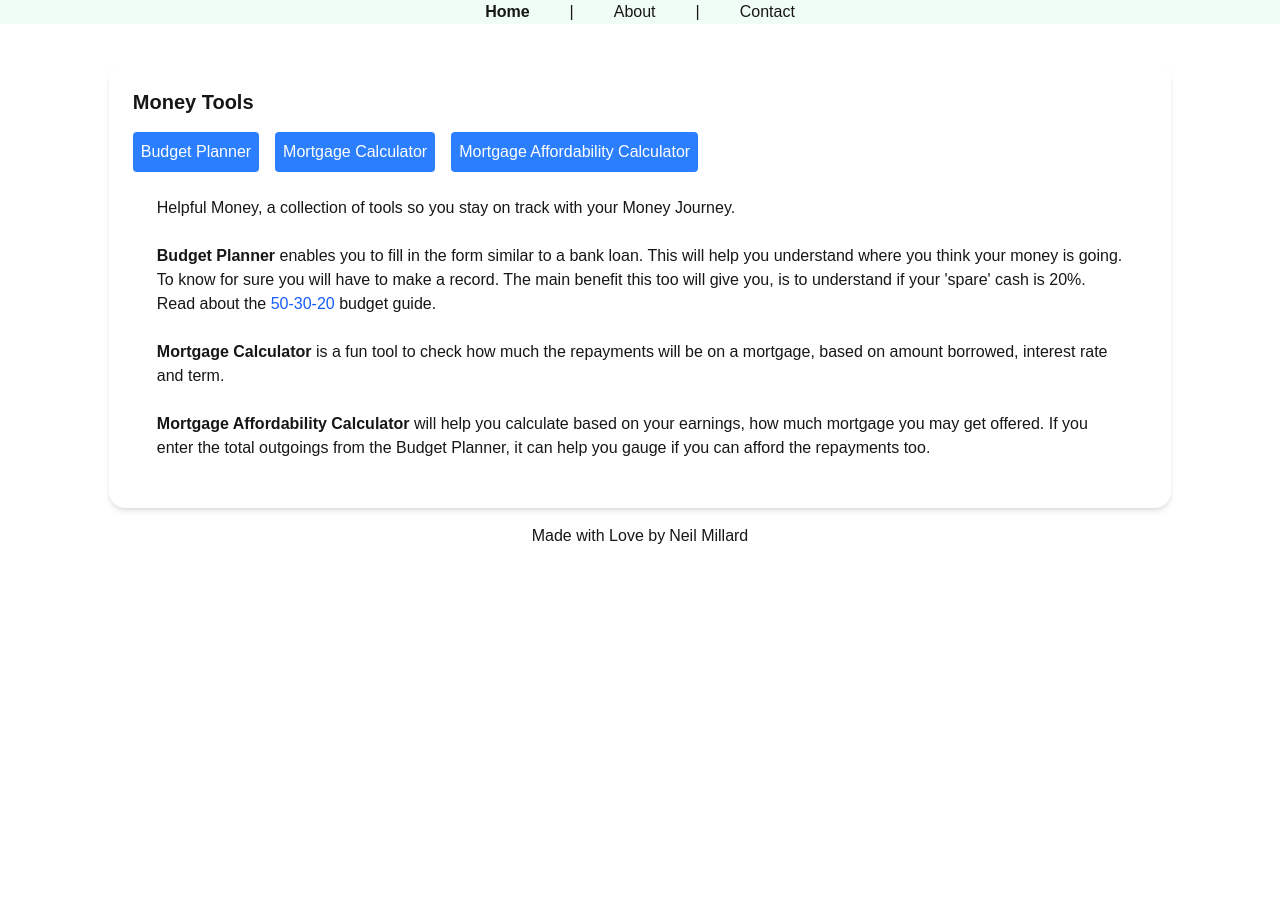
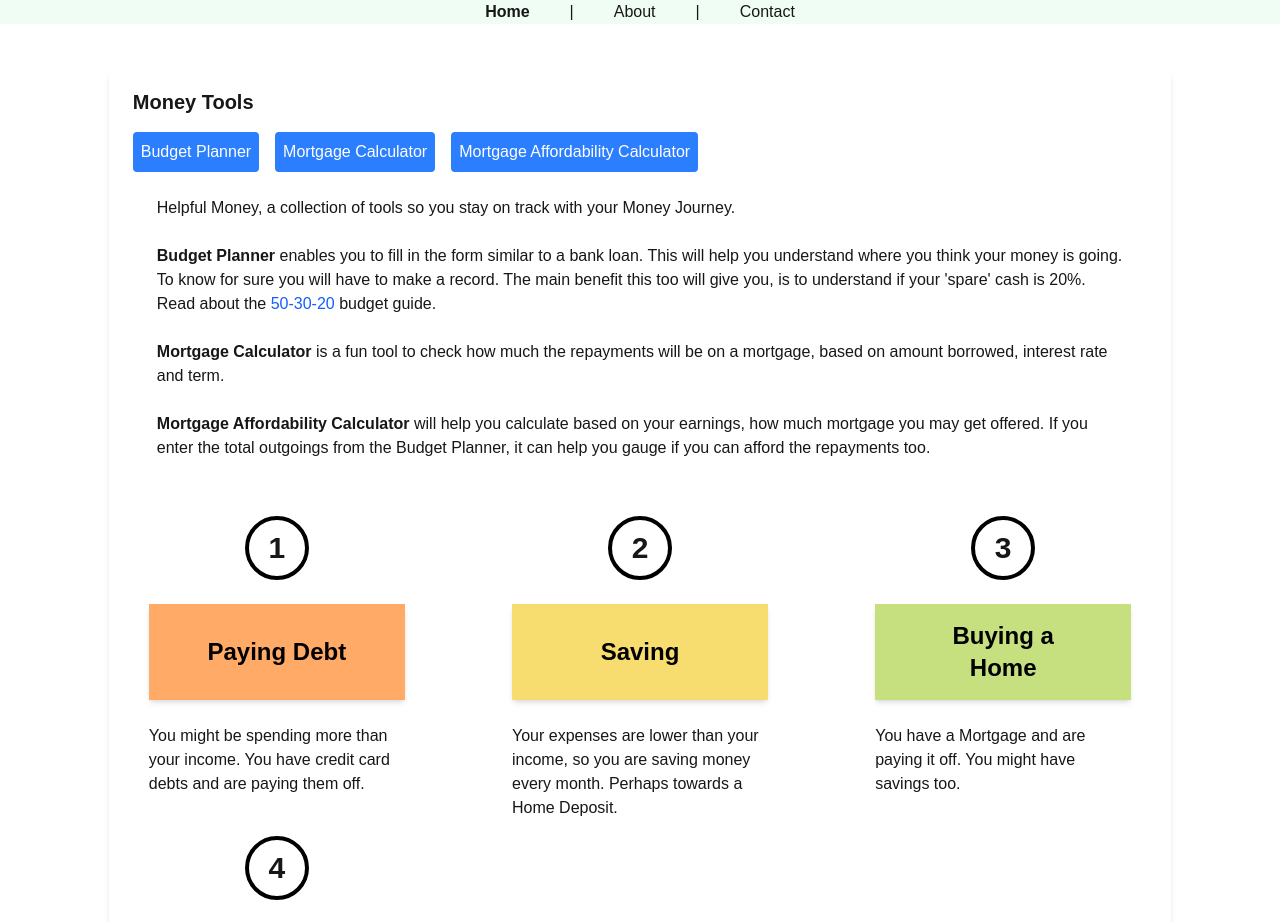
Before and after one commit to neilmillard/tools-budget, a Next.js app: page / in a window 1280 px wide. Shown: the top 922 px of the page. Before the commit the page ends 800 px from the top, so only its background shows below. Built offline with nearby package versions, Linux system fonts and the light colour scheme; no server answers.

Commit message:
use FinancialSteps.tsx on Front page

```diff
--- /dev/null
+++ b/src/app/components/CircleNum.tsx
@@ -0,0 +1,11 @@
+import React from "react";
+
+export function CircleNum(props: {
+    number: number;
+}) {
+    /* Circle with number */
+    return <div
+        className="flex items-center justify-center w-16 h-16 mb-6 border-4 border-black rounded-full">
+        <span className="text-3xl font-bold">{props.number}</span>
+    </div>;
+}
--- a/src/app/components/FinancialSteps.tsx
+++ b/src/app/components/FinancialSteps.tsx
@@ -1,32 +1,31 @@
 import React from 'react';
+import {PostIt} from "@/app/components/PostIt";
+import {CircleNum} from "@/app/components/CircleNum";
 
 const FinancialSteps = () => {
-    const steps = [
-        { number: 1, title: "Paying Debt", color: "#ffaa66" },
-        { number: 2, title: "Saving", color: "#f7dc6f" },
-        { number: 3, title: "Buying a\nHome", color: "#c6e07f" },
-        { number: 4, title: "Investing", color: "#a7e0a5" }
-    ];
-
     return (
         <div className="w-full px-4 py-8">
             <div className="flex flex-wrap justify-between gap-4">
-                {steps.map((step) => (
-                    <div key={step.number} className="flex flex-col items-center w-full sm:w-64">
-                        {/* Circle with number */}
-                        <div className="flex items-center justify-center w-16 h-16 mb-6 border-4 border-black rounded-full">
-                            <span className="text-3xl font-bold">{step.number}</span>
-                        </div>
-
-                        {/* Colored box with title */}
-                        <div
-                            className="flex items-center justify-center w-full p-6 text-black shadow-md h-24"
-                            style={{ backgroundColor: step.color }}
-                        >
-                            <h3 className="text-2xl font-semibold text-center whitespace-pre-line">{step.title}</h3>
-                        </div>
-                    </div>
-                ))}
+                <div className="flex flex-col items-center w-full sm:w-64">
+                    <CircleNum number={1}/>
+                    <PostIt color="#ffaa66" titleTop="Paying Debt"/>
+                    <p className="pt-6">You might be spending more than your income. You have credit card debts and are paying them off.</p>
+                </div>
+                <div className="flex flex-col items-center w-full sm:w-64">
+                    <CircleNum number={2}/>
+                    <PostIt color="#f7dc6f" titleTop="Saving"/>
+                    <p className="pt-6">Your expenses are lower than your income, so you are saving money every month. Perhaps towards a Home Deposit.</p>
+                </div>
+                <div className="flex flex-col items-center w-full sm:w-64">
+                    <CircleNum number={3}/>
+                    <PostIt color="#c6e07f" titleTop="Buying a" titleBottom="Home"/>
+                    <p className="pt-6">You have a Mortgage and are paying it off. You might have savings too.</p>
+                </div>
+                <div className="flex flex-col items-center w-full sm:w-64">
+                    <CircleNum number={4}/>
+                    <PostIt color="#a7e0a5" titleTop="Investing"/>
+                    <p className="pt-6">Your money is under control, you have a home, and sufficient savings to think about investing long term.</p>
+                </div>
             </div>
         </div>
     );
--- /dev/null
+++ b/src/app/components/PostIt.tsx
@@ -0,0 +1,19 @@
+import React from "react";
+
+export function PostIt(props: {
+    titleTop?: string;
+    titleBottom?: string;
+    color: string
+}) {
+    /* Colored box with title */
+    return <div
+        className="flex items-center justify-center w-full p-6 text-black shadow-md h-24"
+        style={{backgroundColor: props.color}}
+    >
+        <h3 className="text-2xl font-semibold text-center whitespace-pre-line">
+            {props.titleTop}
+            {props.titleTop && props.titleBottom && <br />}
+            {props.titleBottom}
+        </h3>
+    </div>;
+}
--- a/src/app/page.tsx
+++ b/src/app/page.tsx
@@ -1,4 +1,5 @@
 import Link from "next/link";
+import FinancialSteps from "@/app/components/FinancialSteps";
 
 export default function Home() {
     return (
@@ -28,6 +29,7 @@ export default function Home() {
                 may get offered. If you enter the total outgoings from the Budget Planner, it can help you gauge if
                 you can afford the repayments too.</p>
             </div>
+            <FinancialSteps/>
         </div>
     )
 }
```
Also changed, not shown: 1 other file (tests, documents, lock files or other folders).
